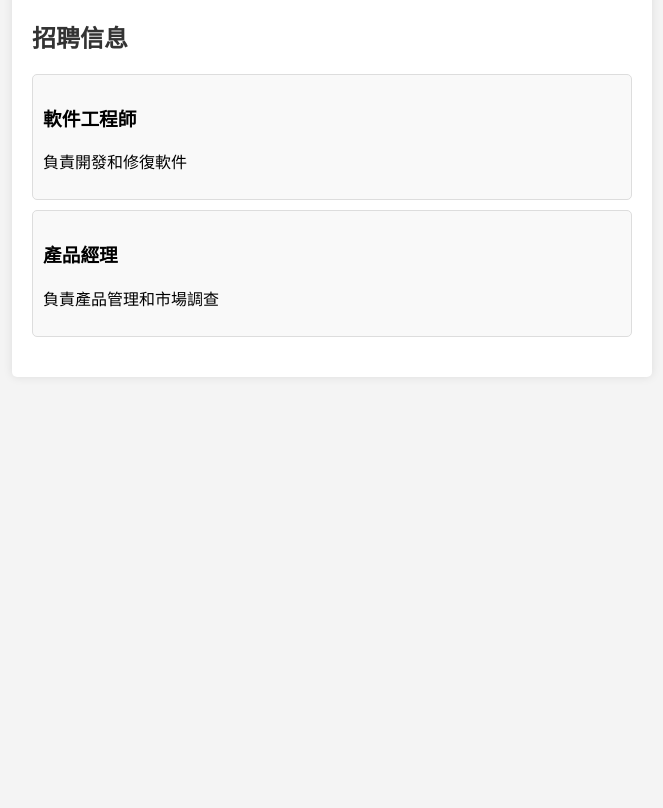
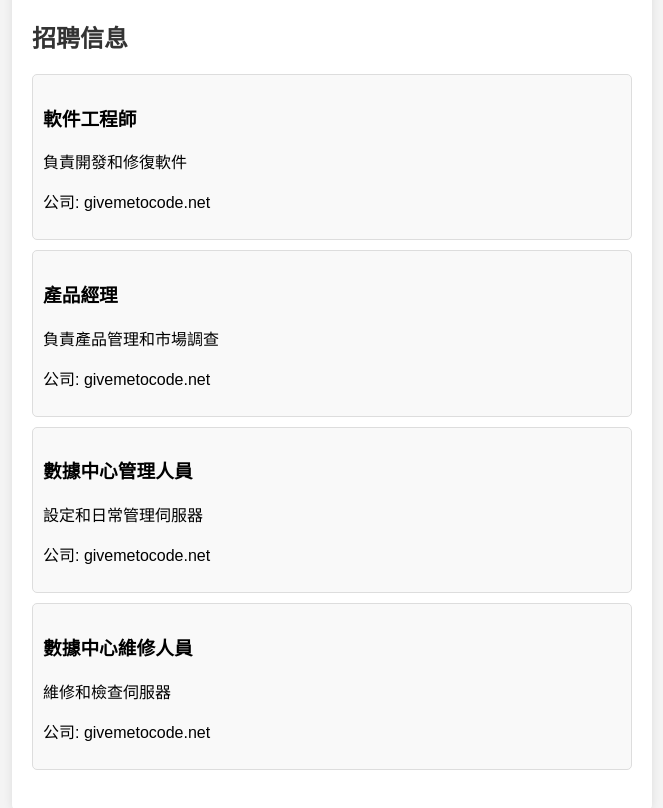
Before and after one commit to Jensenleung2465/GOD-FINDER, a plain HTML site: page index.html in a window 1280 px wide. Shown: the part 110-918 px from the top of the page, without its empty margins (308-971 px from the left). Before the commit the page ends 800 px from the top, so only its background shows below. Drawn offline with Linux system fonts and the light colour scheme.

Commit message:
Update index.html

```diff
--- a/index.html
+++ b/index.html
@@ -72,13 +72,13 @@
 
     <script>
         let jobs = [
-            { title: '軟件工程師' , description: '負責開發和修復軟件'},
-            { title: '產品經理', description: '負責產品管理和市場調查'}
+            { title: '軟件工程師' , description: '負責開發和修復軟件' , company: 'givemetocode.net'},
+            { title: '產品經理', description: '負責產品管理和市場調查' , company: 'givemetocode.net'}
         ];
 
         // 添加招聘信息的函数
-        function addJob(title, description) {
-            jobs.push({ title, description});
+        function addJob(title, description, company) {
+            jobs.push({ title, description, company});
             renderJobs();
         }
 
@@ -94,7 +94,7 @@
                 jobs.forEach((job) => {
                     const jobDiv = document.createElement('div');
                     jobDiv.className = 'job';
-                    jobDiv.innerHTML = `<h3>${job.title}</h3><p>${job.description}</p>`;
+                    jobDiv.innerHTML = `<h3>${job.title}</h3><p>${job.description}</p><p>公司: ${job.company}</p>`;
                     jobList.appendChild(jobDiv);
                 });
             }
@@ -110,6 +110,8 @@
         setTimeout(() => {
             // 在这里添加新的招聘信息
             //addJob('', '');
+            addJob('數據中心管理人員', '設定和日常管理伺服器', 'givemetocode.net');
+            addJob('數據中心維修人員', '維修和檢查伺服器', 'givemetocode.net');
             loadingBar.style.display = 'none'; // 隐藏加载条
         }, 1580); // 模拟延迟
     </script>
```
